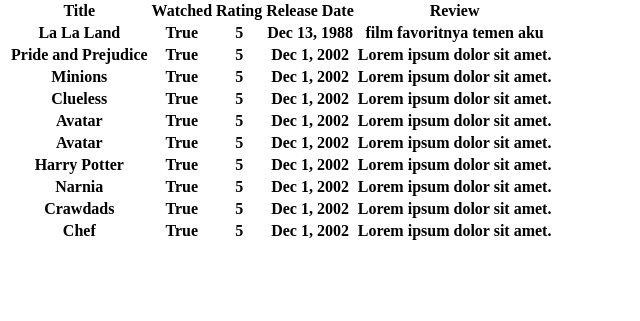
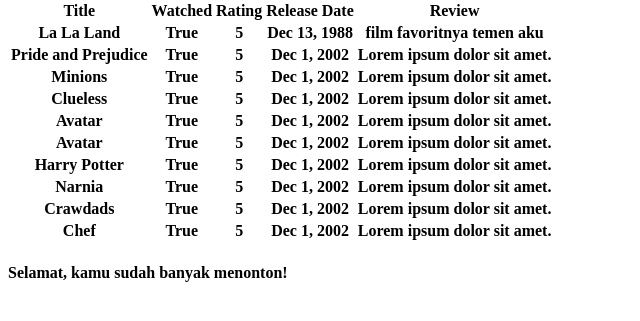
Before and after one commit to marianasalma/tugas2katalog, a Django app: page /mywatchlist/html/ in a window 1280 px wide. Shown: the part 281-602 px from the top of the page, without its empty margins (0-640 px from the left). Run offline with Django 4.2, Linux system fonts and the light colour scheme; data comes from the database, SQL or seed files in the repository; lists and menus that the app fills with data are empty.

Commit message:
Add bonus message feature

```diff
--- a/mywatchlist/templates/watchlist.html
+++ b/mywatchlist/templates/watchlist.html
@@ -30,5 +30,10 @@
     </tr>
     {% endfor %}
   </table>
+    {% if number_watched >= number_not_watched%}
+    <h4>Selamat, kamu sudah banyak menonton!</h4>
+    {% else %}
+    <h4>Wah, kamu masih sedikit menonton!</h4>
+    {% endif %}
 
  {% endblock content %}
--- a/mywatchlist/views.py
+++ b/mywatchlist/views.py
@@ -6,8 +6,12 @@
 # TODO: Create your views here.
 def show_watchlist(request):
     data_watchlist = WatchlistItem.objects.all()
+    watched_true = WatchlistItem.objects.filter(watched=True)
+    watched_false = WatchlistItem.objects.filter(watched=False)
     context = {
         'list_watchlist': data_watchlist,
+        'number_watched' : watched_true.count,
+        'number_not_watched' : watched_false.count,
         'nama': 'Mariana Salma',
         'npm' : '2106702516'
     }
```
